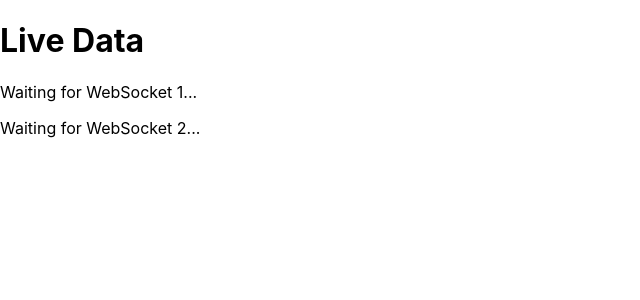
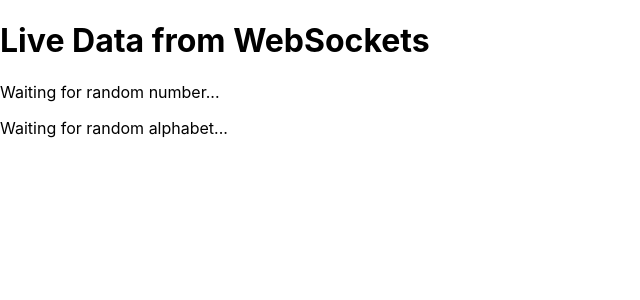
Before and after one commit to HarshWebCraft/Dev-Netlify, a React (Create React App) app: page / in a window 1280 px wide. Shown: the top 300 px of the page, without its empty margins (0-640 px from the left). Built offline with nearby package versions, Linux system fonts and the light colour scheme; no server answers.

Commit message:
time reciever

```diff
--- a/src/App.js
+++ b/src/App.js
@@ -16,8 +16,8 @@
 import React, { useEffect, useState } from "react";
 
 function App() {
-  const [data1, setData1] = useState("");
-  const [data2, setData2] = useState("");
+  const [randomNumber, setRandomNumber] = useState(null);
+  const [randomAlphabet, setRandomAlphabet] = useState(null);
 
   useEffect(() => {
     // Connect to WebSocket 1
@@ -25,7 +25,7 @@ function App() {
 
     socket1.addEventListener("message", (event) => {
       const data = JSON.parse(event.data);
-      setData1(data.data1); // Update state with data from WebSocket 1
+      setRandomNumber(data.randomNumber); // Update state with random number from WebSocket 1
     });
 
     // Connect to WebSocket 2
@@ -33,10 +33,10 @@ function App() {
 
     socket2.addEventListener("message", (event) => {
       const data = JSON.parse(event.data);
-      setData2(data.data2); // Update state with data from WebSocket 2
+      setRandomAlphabet(data.randomAlphabet); // Update state with random alphabet from WebSocket 2
     });
 
-    // Cleanup both WebSockets on component unmount
+    // Cleanup WebSocket connections on component unmount
     return () => {
       socket1.close();
       socket2.close();
@@ -45,9 +45,17 @@ function App() {
 
   return (
     <div>
-      <h1>Live Data</h1>
-      <p>{data1 ? `WebSocket 1: ${data1} `: "Waiting for WebSocket 1..."}</p>
-      <p>{data2 ? `WebSocket 2: ${data2} `: "Waiting for WebSocket 2..."}</p>
+      <h1>Live Data from WebSockets</h1>
+      <p>
+        {randomNumber !== null
+          ? `Random Number (WebSocket 1): ${randomNumber}`
+          : "Waiting for random number..."}
+      </p>
+      <p>
+        {randomAlphabet !== null
+          ? `Random Alphabet (WebSocket 2): ${randomAlphabet}`
+          : "Waiting for random alphabet..."}
+      </p>
     </div>
   );
 }
```
